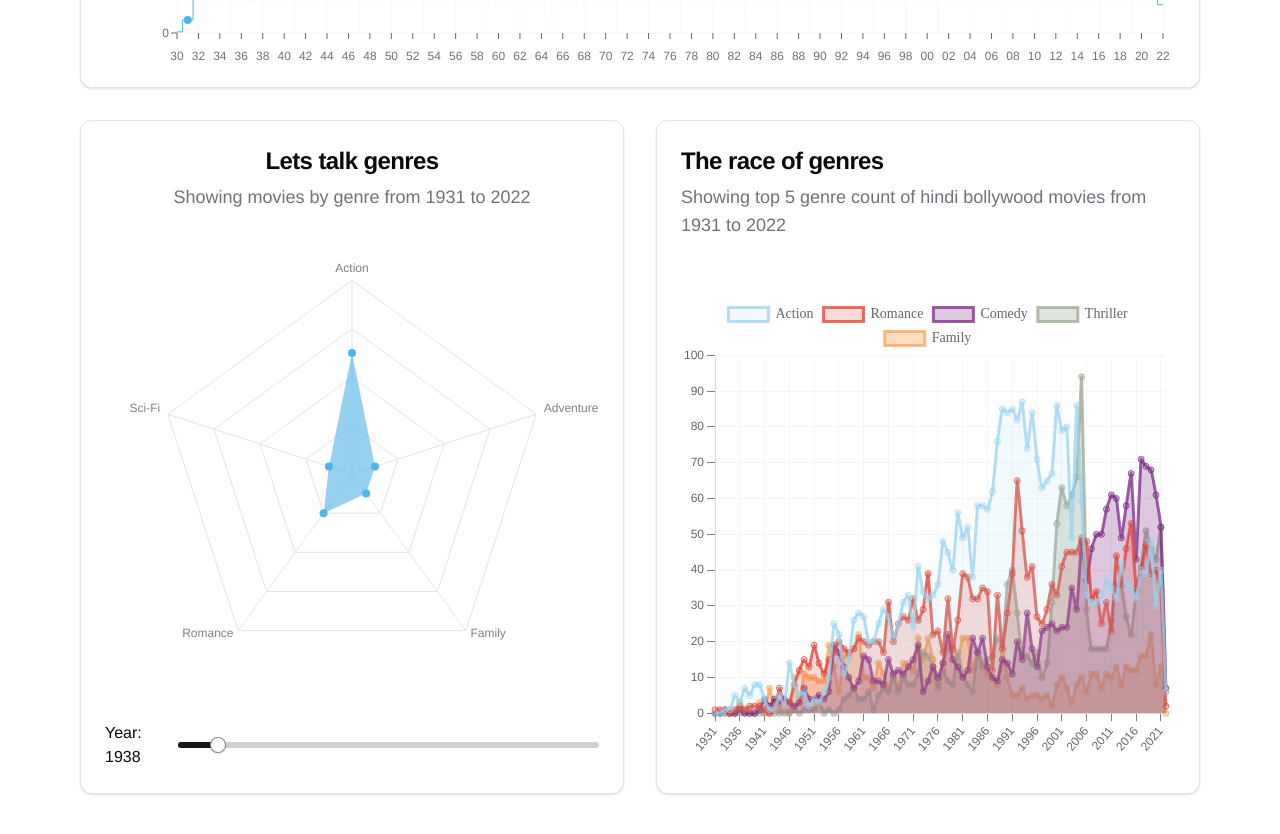
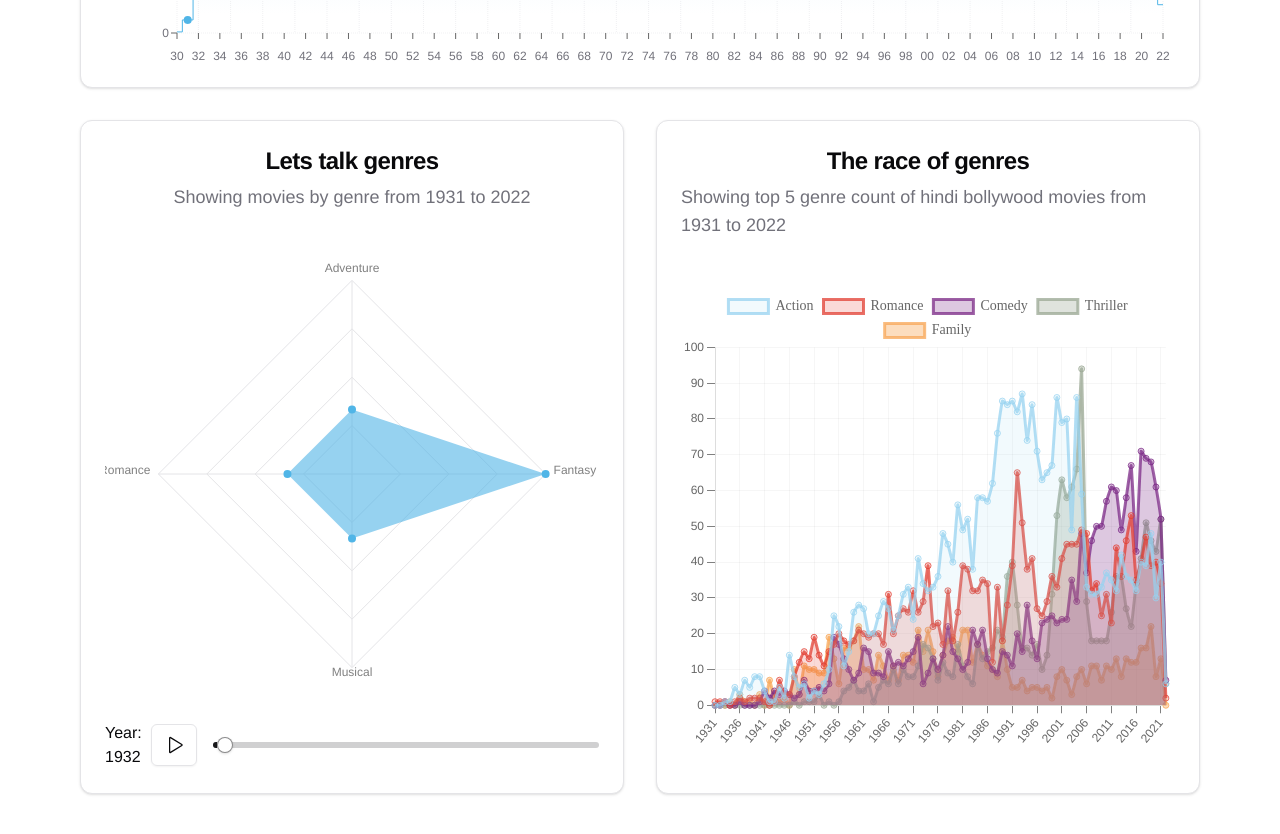
Before and after one commit to hayat-tamboli/data-vis, a Next.js app: page / in a window 1280 px wide. Shown: the part 740-1574 px from the top of the page. Built offline with nearby package versions, Linux system fonts and the light colour scheme.

Commit message:
added play/pause control to radar chart

```diff
--- a/package.json
+++ b/package.json
@@ -9,6 +9,7 @@
     "lint": "next lint"
   },
   "dependencies": {
+    "@phosphor-icons/react": "^2.1.7",
     "@radix-ui/react-icons": "^1.3.0",
     "@radix-ui/react-slider": "^1.2.0",
     "@radix-ui/react-slot": "^1.1.0",
--- a/src/app/myAreaChart.tsx
+++ b/src/app/myAreaChart.tsx
@@ -320,7 +320,7 @@ export const MyRidgeLineChart = () => {
 
   return (
     <Card className="flex-1">
-      <CardHeader>
+      <CardHeader className="items-center pb-4">
         <CardTitle className="text-2xl">The race of genres</CardTitle>
         <CardDescription className="text-lg">
           Showing top 5 genre count of hindi bollywood movies from 1931 to 2022
--- a/src/app/radarCharts.tsx
+++ b/src/app/radarCharts.tsx
@@ -4,6 +4,8 @@ import { PolarAngleAxis, PolarGrid, Radar, RadarChart } from "recharts";
 import { Slider } from "@/components/ui/slider";
 import { hindiYearlyGenreCount } from "./data/hindiYearlyGenreCount";
 import { SetStateAction, useEffect, useState } from "react";
+import { Button } from "@/components/ui/button";
+import { Play, Pause, ArrowCounterClockwise } from "@phosphor-icons/react";
 
 import {
   Card,
@@ -30,8 +32,8 @@ const chartConfig = {
 } satisfies ChartConfig;
 
 export function MyRadarChart() {
-  const [sliderValue, setSliderValue] = useState([0]);
-  const [isAnimating, setIsAnimating] = useState(true); // State to track animation
+  const [sliderValue, setSliderValue] = useState([1]);
+  const [isAnimating, setIsAnimating] = useState(false); // State to track animation
 
   // Effect to increment the slider value every 2 seconds
   useEffect(() => {
@@ -42,7 +44,7 @@ export function MyRadarChart() {
           if (prevValue[0] < 91) {
             return [prevValue[0] + 1]; // Increment value
           } else {
-            clearInterval(interval); // Clear the interval if max value reached
+            // clearInterval(interval); // Clear the interval if max value reached
             return prevValue; // Return current value if max reached
           }
         });
@@ -99,7 +101,34 @@ export function MyRadarChart() {
         </ChartContainer>
       </CardContent>
       <CardFooter>
-        <div className="mr-2">Year: {sliderValue[0] + 1931}</div>
+        <div className="mr-2 w-12">Year: {sliderValue[0] + 1931}</div>
+        <Button
+          variant="outline"
+          className={sliderValue[0] == 91 ? "hidden" : "px-3 py-5 mr-4"}
+          onClick={() => {
+            setIsAnimating(!isAnimating);
+          }}
+        >
+          <Play
+            size={20}
+            weight="regular"
+            className={!isAnimating ? "block" : "hidden"}
+          />
+          <Pause
+            size={20}
+            weight="regular"
+            className={!isAnimating ? "hidden" : "block"}
+          />
+        </Button>
+        <Button
+          variant="outline"
+          className={sliderValue[0] != 91 ? "hidden" : "flex px-3 py-5 mr-4"}
+          onClick={() => {
+            setSliderValue([0]);
+          }}
+        >
+          <ArrowCounterClockwise size={20} />
+        </Button>
         <Slider
           value={sliderValue} // Bind the slider value
           max={91}
```
Also changed, not shown: 1 other file (tests, documents, lock files or other folders).
